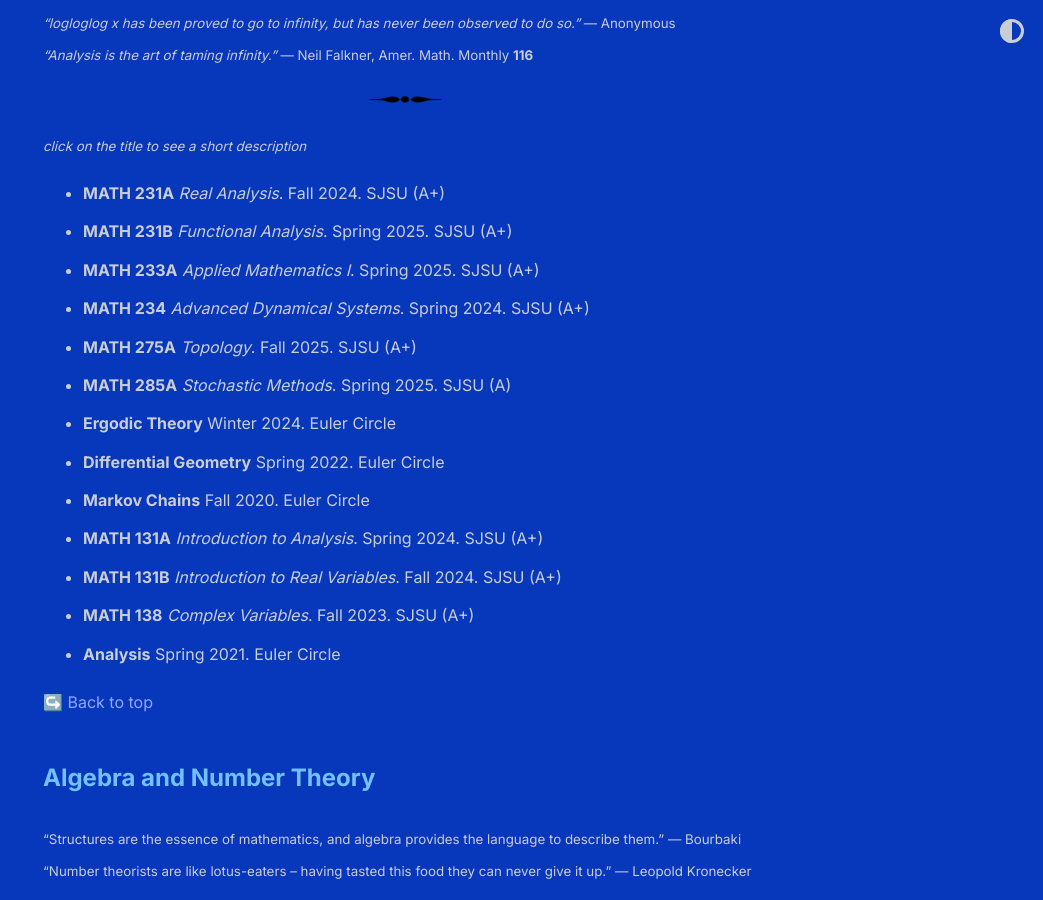
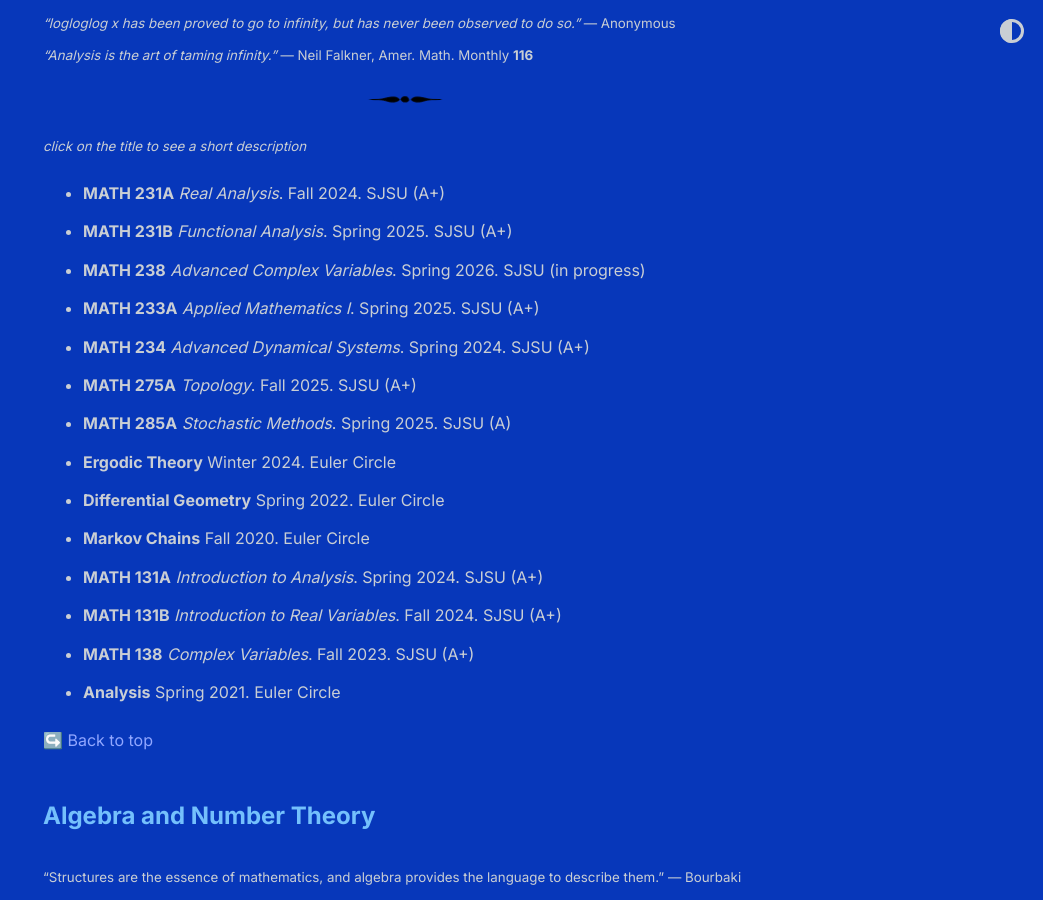
Before and after one commit to shihankanungo/shihankanungo.github.io, a Jekyll site: the page built from courses.md, in a window 1280 px wide and 900 px high, scrolled down 1291 px. Shown: the whole window, without its empty margins (237-1280 px from the left). Built offline with Jekyll 4.4.1, drawn with Linux system fonts in a browser that asks for light colours.

Commit message:
Update courses.md

```diff
--- a/courses.md
+++ b/courses.md
@@ -42,6 +42,12 @@ Here are the courses grouped by subject area, along with a short description of
   <summary style="list-style-type: none;"><b>MATH 231B</b> <i>Functional Analysis</i>. Spring 2025. SJSU (A+) </summary>
   <small>Function spaces and their duals, operators on function spaces, applications to analysis.</small><br>
   <small>Textbook: Debnath and Mikusiński. <i>Introduction to Hilbert Spaces with Applications</i>.</small>
+</details></li>
+
+<li><details>
+  <summary style="list-style-type: none;"><b>MATH 238</b> <i>Advanced Complex Variables</i>. Spring 2026. SJSU (in progress) </summary>
+  <small>Holomorphic Functions, Cauchy’s Theorem, Meromorphic Functions, Residue Theorem, Fourier Transforms, Conformal Mappings.</small><br>
+  <small>Textbook: Stein and Shakarchi. <i>Complex Analysis</i>.</small>
 </details></li>
 
 <li><details>
```
